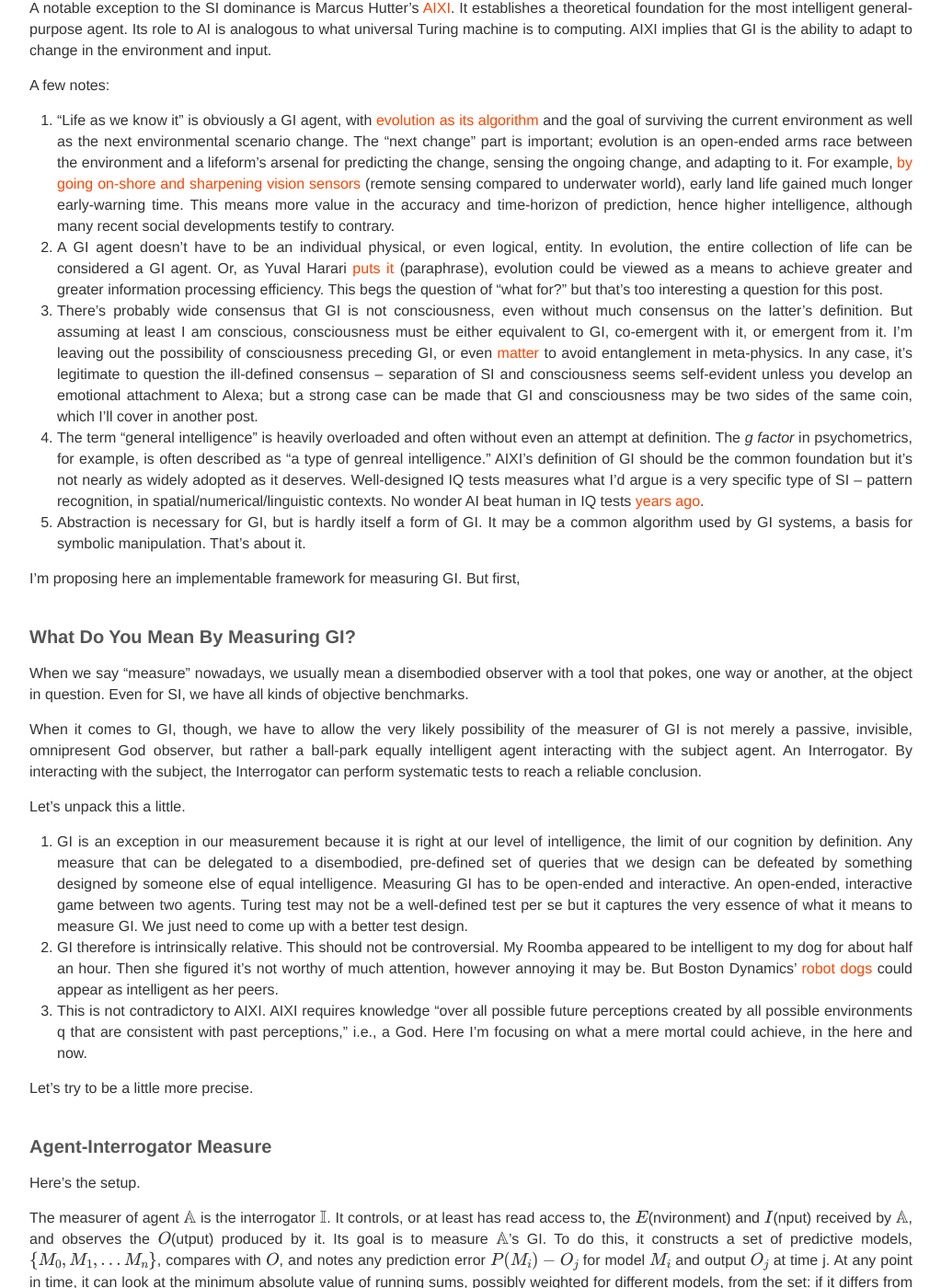
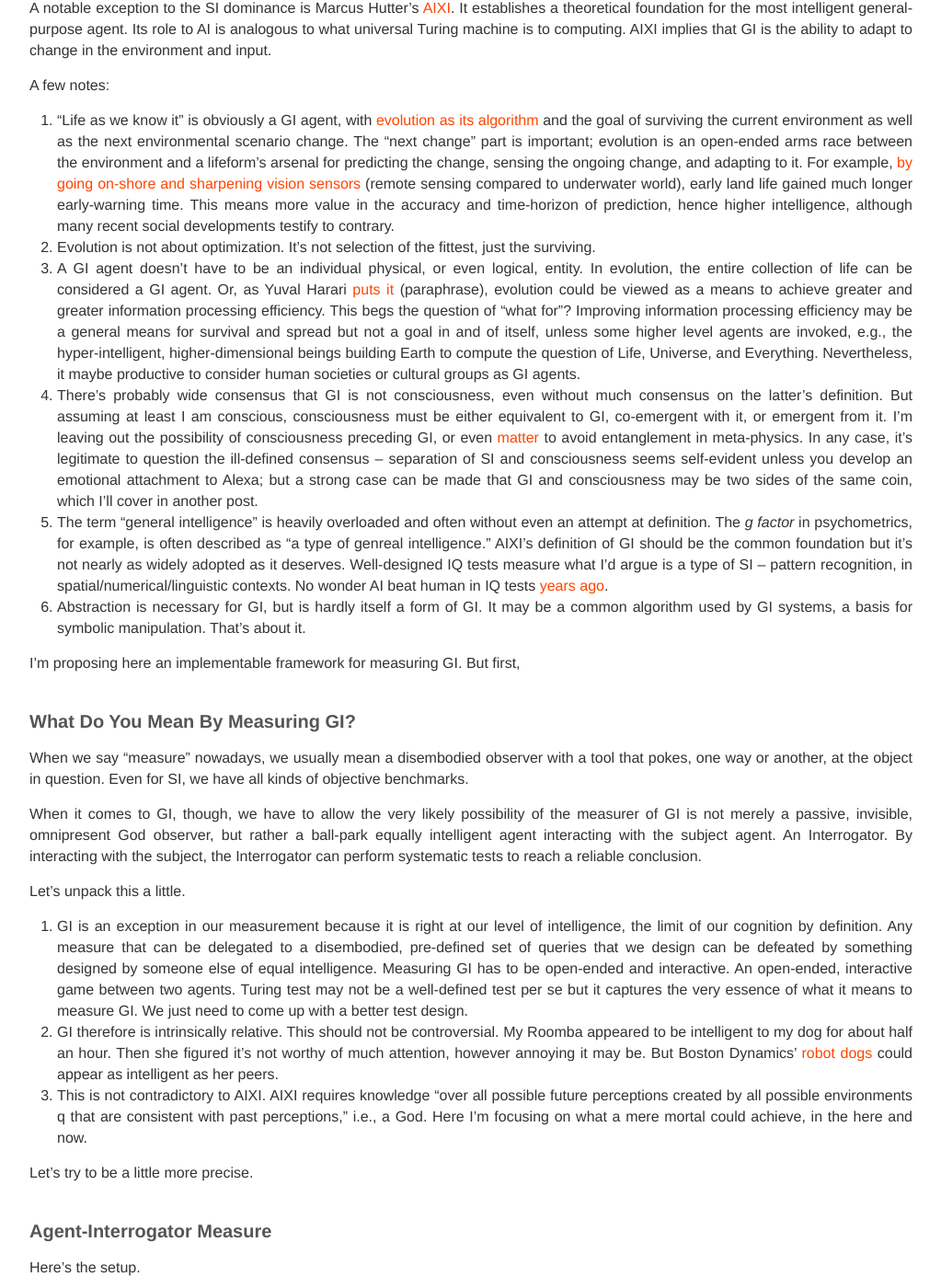
Before and after one commit to BoPengAI/A-Matter-of-Mind, a Jekyll site: the page built from _posts/2022-01-01-a-measure-of-general-intelligence.markdown, in a window 1280 px wide and 1400 px high, scrolled down 524 px. Shown: the whole window at 92% size, without its empty margins (128-1151 px from the left). Built offline with Jekyll 4.4.1, drawn with Linux system fonts in a browser that asks for light colours; nearby versions of some CDN libraries; our own code applies the rules of GitHub Pages for plain Markdown files; formulas are drawn with MathJax 3; some of the changed text lies outside the part shown.

Commit message:
Create 2022-01-01-a-measure-of-general-intelligence.markdown

```diff
--- a/_posts/2022-01-01-a-measure-of-general-intelligence.markdown
+++ b/_posts/2022-01-01-a-measure-of-general-intelligence.markdown
@@ -9,10 +9,11 @@ A notable exception to the SI dominance is Marcus Hutter’s [AIXI](http://hutte
 A few notes:
 
 1. “Life as we know it” is obviously a GI agent, with [evolution as its algorithm](https://en.wikipedia.org/wiki/Evolutionary_algorithm) and the goal of surviving the current environment as well as the next environmental scenario change. The “next change” part is important; evolution is an open-ended arms race between the environment and a lifeform’s arsenal for predicting the change, sensing the ongoing change, and adapting to it. For example, [by going on-shore and sharpening vision sensors](https://www.preposterousuniverse.com/podcast/2019/03/25/episode-39-malcolm-maciver-on-sensing-consciousness-and-imagination/) (remote sensing compared to underwater world), early land life gained much longer early-warning time. This means more value in the accuracy and time-horizon of prediction, hence higher intelligence, although many recent social developments testify to contrary.
-2. A GI agent doesn't have to be an individual physical, or even logical, entity. In evolution, the entire collection of life can be considered a GI agent. Or, as Yuval Harari [puts it](https://www.ynharari.com/book/homo-deus/) (paraphrase), evolution could be viewed as a means to achieve greater and greater information processing efficiency. This begs the question of "what for?" but that's too interesting a question for this post.
-3. There’s probably wide consensus that GI is not consciousness, even without much consensus on the latter's definition. But assuming at least I am conscious, consciousness must be either equivalent to GI, co-emergent with it, or emergent from it. I'm leaving out the possibility of consciousness preceding GI, or even [matter](http://cogsci.uci.edu/~ddhoff/Chapter17Hoffman.pdf) to avoid entanglement in meta-physics. In any case, it's legitimate to question the ill-defined consensus -- separation of SI and consciousness seems self-evident unless you develop an emotional attachment to Alexa; but a strong case can be made that GI and consciousness may be two sides of the same coin, which I'll cover in another post.
-4. The term "general intelligence" is heavily overloaded and often without even an attempt at definition. The <i>g factor</i> in psychometrics, for example, is often described as "a type of genreal intelligence." AIXI's definition of GI should be the common foundation but it's not nearly as widely adopted as it deserves. Well-designed IQ tests measures what I'd argue is a very specific type of SI -- pattern recognition, in spatial/numerical/linguistic contexts. No wonder AI beat human in IQ tests [years ago](https://www.technologyreview.com/2015/06/12/167735/deep-learning-machine-beats-humans-in-iq-test/).
-5. Abstraction is necessary for GI, but is hardly itself a form of GI. It may be a common algorithm used by GI systems, a basis for symbolic manipulation. That's about it.
+2. Evolution is not about optimization. It's not selection of the fittest, just the surviving.
+3. A GI agent doesn't have to be an individual physical, or even logical, entity. In evolution, the entire collection of life can be considered a GI agent. Or, as Yuval Harari [puts it](https://www.ynharari.com/book/homo-deus/) (paraphrase), evolution could be viewed as a means to achieve greater and greater information processing efficiency. This begs the question of "what for"? Improving information processing efficiency may be a general means for survival and spread but not a goal in and of itself, unless some higher level agents are invoked, e.g., the hyper-intelligent, higher-dimensional beings building Earth to compute the question of Life, Universe, and Everything. Nevertheless, it maybe productive to consider human societies or cultural groups as GI agents.
+4. There’s probably wide consensus that GI is not consciousness, even without much consensus on the latter's definition. But assuming at least I am conscious, consciousness must be either equivalent to GI, co-emergent with it, or emergent from it. I'm leaving out the possibility of consciousness preceding GI, or even [matter](http://cogsci.uci.edu/~ddhoff/Chapter17Hoffman.pdf) to avoid entanglement in meta-physics. In any case, it's legitimate to question the ill-defined consensus -- separation of SI and consciousness seems self-evident unless you develop an emotional attachment to Alexa; but a strong case can be made that GI and consciousness may be two sides of the same coin, which I'll cover in another post.
+5. The term "general intelligence" is heavily overloaded and often without even an attempt at definition. The <i>g factor</i> in psychometrics, for example, is often described as "a type of genreal intelligence." AIXI's definition of GI should be the common foundation but it's not nearly as widely adopted as it deserves. Well-designed IQ tests measure what I'd argue is a type of SI -- pattern recognition, in spatial/numerical/linguistic contexts. No wonder AI beat human in IQ tests [years ago](https://www.technologyreview.com/2015/06/12/167735/deep-learning-machine-beats-humans-in-iq-test/).
+6. Abstraction is necessary for GI, but is hardly itself a form of GI. It may be a common algorithm used by GI systems, a basis for symbolic manipulation. That's about it.
 
 I’m proposing here an implementable framework for measuring GI. But first,
 
@@ -33,19 +34,20 @@ Let's try to be a little more precise.
 
 Here's the setup.
 
-The measurer of agent $$\mathbb{A}$$ is the interrogator $$\mathbb{I}$$. It controls, or at least has read access to, the $$E$$(nvironment) and $$I$$(nput) received by $$\mathbb{A}$$, and observes the $$O$$(utput) produced by it. Its goal is to measure $$\mathbb{A}$$'s GI. To do this, it constructs a set of predictive models, $$\{M_0, M_1, ...M_n\}$$, compares with $$O$$, and notes any prediction error $$P(M_i)-O_j$$ for model $$M_i$$ and output $$O_j$$ at time j. At any point in time, it can look at the minimum absolute value of running sums, possibly weighted for different models, from the set: if it differs from 0 in a statistically significant way, then $$\mathbb{A}$$ is likely in the range that $$\mathbb{I}$$ <i>considers</i> to be intelligent. The deviation from 0 of the minimum running sum is a measure of GI of $$\mathbb{A}$$ relative to $$\mathbb{I}$$ at time t.
+A GI agent, the interrogator $$\mathbb{I}$$, tries to measure the GI of agent $$\mathbb{A}$$. It controls, or at least has read access to, the $$E$$(nvironment) and $$I$$(nput) received by $$\mathbb{A}$$, and observes the $$O$$(utput) produced by it. Its goal is to measure $$\mathbb{A}$$'s GI. To do this, it constructs a set of predictive models, $$\{M_0, M_1, ...M_n\}$$, compares with $$O$$, and notes any prediction error $$P(M_i)-O_j$$ for model $$M_i$$ and output $$O_j$$ at time j. At any point in time, it can look at the minimum absolute value of running sums, possibly weighted for different models, from the set: if it differs from 0 in a statistically significant way, then $$\mathbb{A}$$ is likely in the range that $$\mathbb{I}$$ <i>considers</i> to be intelligent. The deviation from 0 of the minimum running sum is a measure of GI of $$\mathbb{A}$$ relative to $$\mathbb{I}$$ at time t.
 
 <div style="text-align: right">$$RGI_{\mathbb{A}|\mathbb{I}} = \underset{M_i}{argmin}\begin{bmatrix}w_i*\frac{\begin{vmatrix}\sum_{j}(P_j(M_i)-O_j)\end{vmatrix}}{\sigma((P_j(M_i)-O_j))}\end{bmatrix}$$(E1)  (E1)</div>
 
 where
   $$\sigma$$ is the stdev of prediction error (leaving out all details about the distribution), to eliminate cheating by increasing variance, and
-  $$w_i$$ is the weight for model $$M_i$$.
+  $$w_i$$ is the weight for model $$M_i$$, and
+  The models (one or multiple) that give argmin are the best models $$\mathbb{I}$$ has of $$\mathbb{A}$$, and can be used to by $$\mathbb{I}$$ to contruct a Theory of Mind (ToM) of $$\mathbb{A}$$. I'll go into more details here in the next post.
 
 Let's first check some boundary cases:
 1. Any stochastic process with stable expectation, or in addition any predictable drift, has $$RGI=0$$ because there is at least one model, by definition, that reduces minimum prediction error to 0 as long as $$\mathbb{I}$$ can come up with it.
 2. Any determinstic process has $$RGI=0$$ if $$\mathbb{I}$$ is smart enough.
 3. What if you always include a model with uniform distribution over infinite interval ($$\sigma\to\infty$$)? This will always have the minimum normalized running sum of 0. Let's just call it pathological, no fair, biased interrogator, banned.
-4.
+4. IF $$\mathbb{I}$$ is much smarter than $$\mathbb{A}$$, or $$\mathbb{I}>>\mathbb{I}$$,
 
 So it passes some quick boundary sanity checks. Now some observations:
 1. An important class of predictive models is pattern recognition. To the extent that $$\mathbb{I}$$ can recognize patterns in $$\mathbb{A}$$'s behavior, the latter is unintelligent, uninteresting. The more converage of behavior by the recognized patterns, the less intelligent $$\mathbb{A}$$ is relative to $$\mathbb{I}$$. This is intuitive, and directly reflected in the prediction error term in (E1).
```
